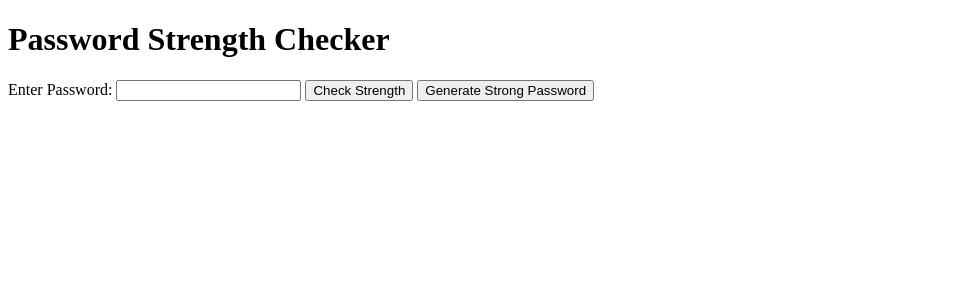
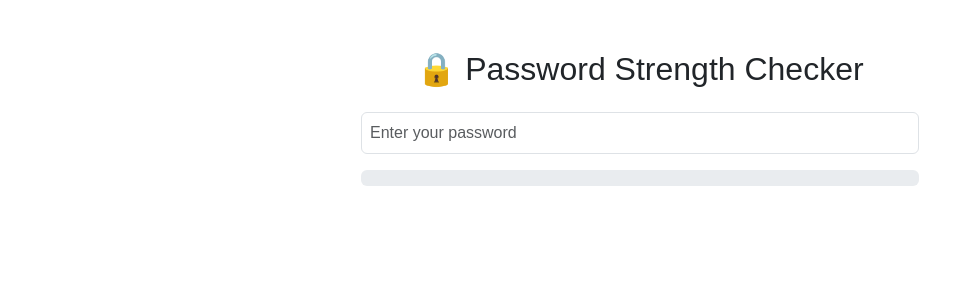
Before and after one commit to Saravanangrizz/password_strength-checker, a Flask app: page / in a window 1280 px wide. Shown: the top 300 px of the page, without its empty margins (0-974 px from the left). Run offline with Flask 3, Linux system fonts and the light colour scheme.

Commit message:
index.html

```diff
--- a/templates/index.html
+++ b/templates/index.html
@@ -1,24 +1,51 @@
 <!DOCTYPE html>
-<html>
+<html lang="en">
 <head>
+    <meta charset="UTF-8">
+    <meta name="viewport" content="width=device-width, initial-scale=1.0">
     <title>Password Strength Checker</title>
+
+    <!-- Bootstrap CSS -->
+    <link href="https://cdn.jsdelivr.net/npm/bootstrap@5.3.0/dist/css/bootstrap.min.css" rel="stylesheet">
+    <!-- Custom CSS -->
+    <link rel="stylesheet" href="styles.css">
+
 </head>
 <body>
-    <h1>Password Strength Checker</h1>
-    <form method="POST">
-        <label for="password">Enter Password:</label>
-        <input type="password" name="password" required>
-        <button type="submit">Check Strength</button>
-        <button type="submit" name="generate">Generate Strong Password</button>
-    </form>
 
-    {% if generated_password %}
-    <p>Generated Password: <strong>{{ generated_password }}</strong></p>
-    {% endif %}
+    <div class="container text-center mt-5">
+        <h2 class="mb-4">🔒 Password Strength Checker</h2>
 
-    {% if strength %}
-    <p>Strength: <strong>{{ strength }}</strong></p>
-    <p>Entropy: <strong>{{ entropy }} bits</strong></p>
-    {% endif %}
+        <input type="password" id="password" class="form-control w-50 mx-auto p-2" placeholder="Enter your password">
+
+        <div class="progress mt-3 w-50 mx-auto">
+            <div id="strength-bar" class="progress-bar"></div>
+        </div>
+
+        <p id="strength-text" class="mt-2"></p>
+    </div>
+
+    <!-- JavaScript for Password Strength -->
+    <script>
+        document.getElementById('password').addEventListener('input', function() {
+            let password = this.value;
+            let strengthBar = document.getElementById('strength-bar');
+            let strengthText = document.getElementById('strength-text');
+            let strength = 0;
+
+            if (password.length > 8) strength += 1;
+            if (password.match(/[a-z]/) && password.match(/[A-Z]/)) strength += 1;
+            if (password.match(/\d/)) strength += 1;
+            if (password.match(/[^a-zA-Z\d]/)) strength += 1;
+
+            let strengthColors = ["bg-danger", "bg-warning", "bg-info", "bg-success"];
+            let strengthLabels = ["Weak", "Moderate", "Strong", "Very Strong"];
+
+            strengthBar.style.width = (strength * 25) + "%";
+            strengthBar.className = "progress-bar " + strengthColors[strength-1];
+            strengthText.innerText = strengthLabels[strength-1];
+        });
+    </script>
+
 </body>
 </html>
```
